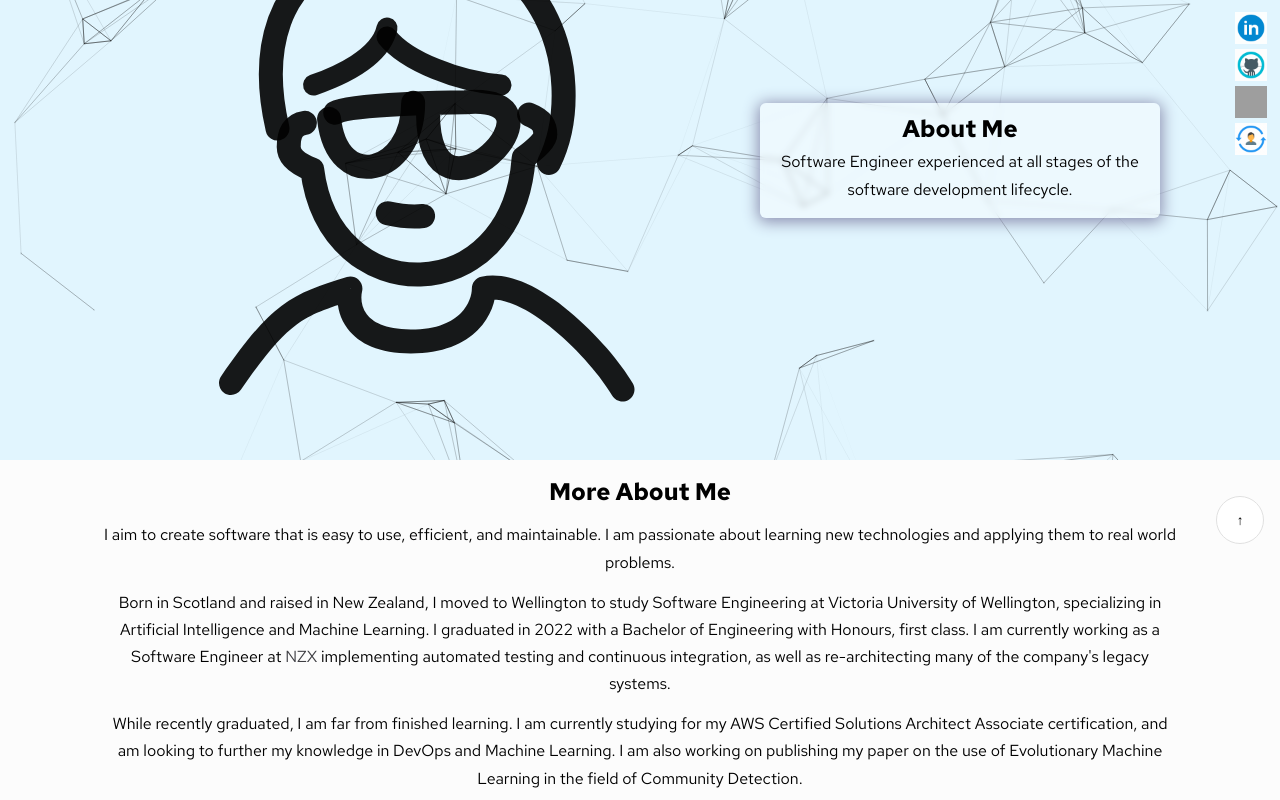
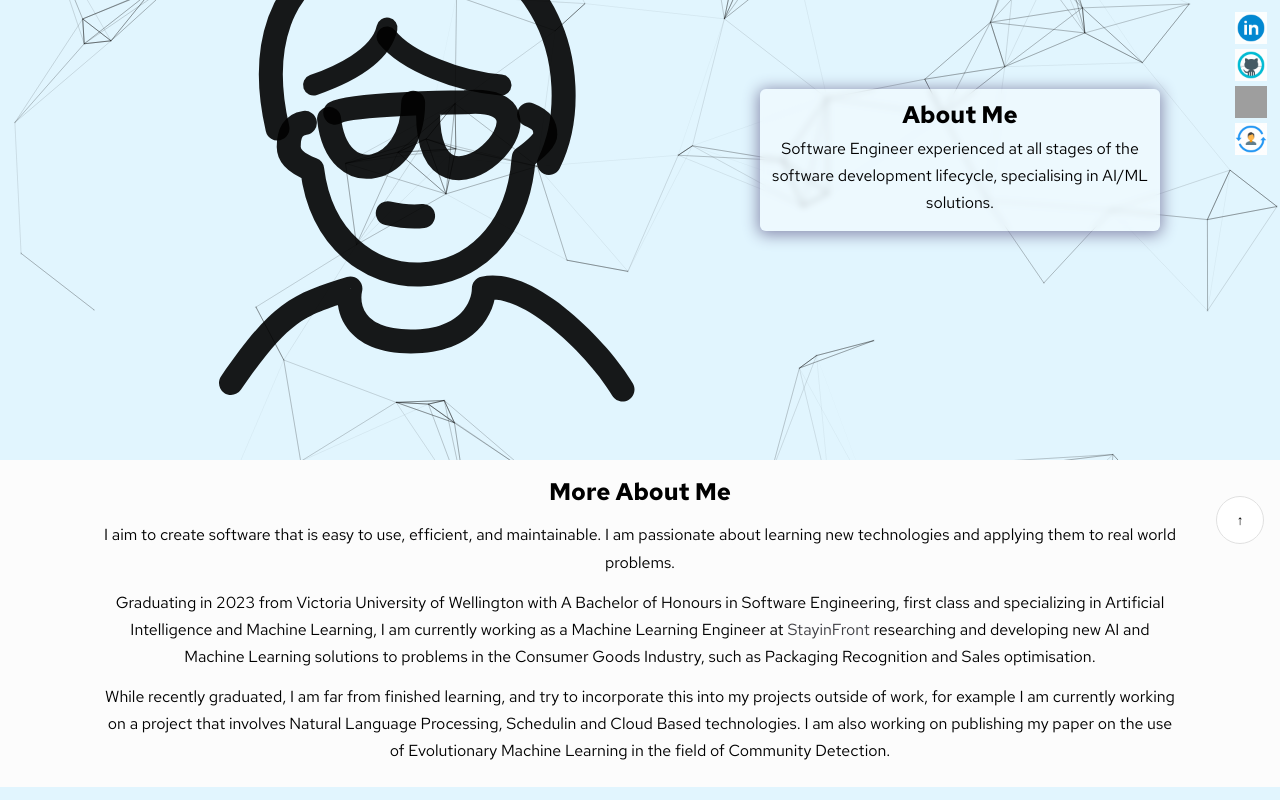
Before and after one commit to hephxtus/hephxtus.github.io, a React (Create React App) app: page / in a window 1280 px wide. Shown: the part 240-1040 px from the top of the page. Built offline with nearby package versions, Linux system fonts and the light colour scheme; grey boxes are pictures that could not be loaded; a web font is replaced by a local one.

Commit message:
update about me for 2024

```diff
--- a/src/App.tsx
+++ b/src/App.tsx
@@ -14,7 +14,7 @@ function Navbar() {
     <nav className="navbar">
       <div className="navbar__logo">
         <h1><a href="index.html">Joseph Hodges</a></h1>
-        <h4> Software Engineer | Ai/ML Engineer </h4>
+        <h4> Software Engineer | AI/ML Engineer </h4>
       </div>
       <div className="navbar__menu">
         <ul>
@@ -42,7 +42,7 @@ function Hero() {
     <div className="bio animate__animated animate__shakeX">
       <h2 className="bio-title">About Me</h2>
       <p className="bio-text">
-        Software Engineer experienced at all stages of the software development lifecycle.
+        Software Engineer experienced at all stages of the software development lifecycle, specialising in AI/ML solutions.
       </p>
     </div>
   </section>;
@@ -57,19 +57,13 @@ function About() {
       applying them to real world problems.
     </p>
     <p>
-      Born in Scotland and raised in New Zealand, I moved to Wellington to study Software Engineering at Victoria
-      University of Wellington, specializing in Artificial Intelligence and Machine Learning.
-      I graduated in 2022 with a Bachelor of Engineering with Honours, first class. I am currently working as a
-      Software Engineer at
-      <a href="https://www.nzx.com/" target="_blank" rel="noreferrer"> NZX</a> implementing automated testing and continuous
-      integration, as well as re-architecting many of the company's legacy systems.
+      Graduating in 2023 from Victoria University of Wellington with A Bachelor of Honours in Software Engineering, first class and specializing in Artificial Intelligence and Machine Learning, I am currently working as
+      a Machine Learning Engineer at <a href="https://www.stayinfront.com/" target="_blank" rel="noreferrer"> StayinFront</a> researching and developing new AI and Machine Learning solutions to problems in the Consumer Goods Industry,
+      such as Packaging Recognition and Sales optimisation.
     </p>
     <p>
-      While recently graduated, I am far from finished learning. I am currently studying for my AWS Certified
-      Solutions Architect Associate certification, and am looking to further my knowledge in DevOps and Machine
-      Learning.
-      I am also working on publishing my paper on the use of Evolutionary Machine Learning in the field of Community
-      Detection.
+      While recently graduated, I am far from finished learning, and try to incorporate this into my projects outside of work, for example I am currently working on a project that involves Natural Language Processing, Schedulin and Cloud Based technologies.
+      I am also working on publishing my paper on the use of Evolutionary Machine Learning in the field of Community Detection.
     </p>
 
   </section>;
```
